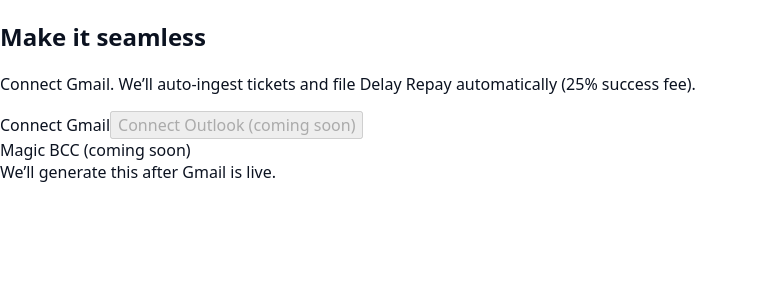
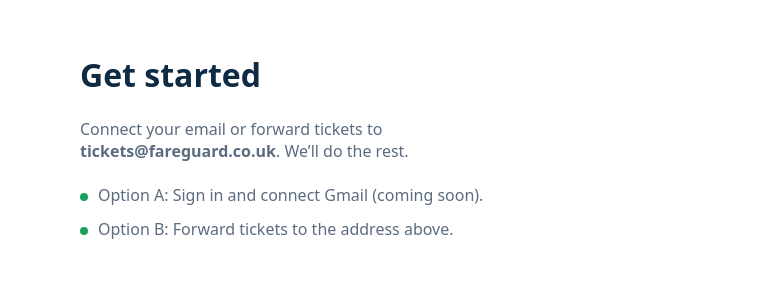
Before and after one commit to fareguard/fg-rail-pwa-starter, a Next.js app: page /onboarding in a window 1280 px wide. Shown: the top 300 px of the page, without its empty margins (0-757 px from the left). Built offline with nearby package versions, Linux system fonts and the light colour scheme.

Commit message:
Update page.tsx

```diff
--- a/app/(app)/onboarding/page.tsx
+++ b/app/(app)/onboarding/page.tsx
@@ -1,37 +1,13 @@
-import Link from "next/link";
-
-export default function Onboarding() {
+// app/onboarding/page.tsx
+export default function Onboarding(){
   return (
-    <main className="min-h-screen px-6 pt-20">
-      <h2 className="text-xl font-bold">Make it seamless</h2>
-      <p className="text-neutral-300 mt-2">
-        Connect Gmail. We’ll auto-ingest tickets and file Delay Repay automatically (25% success fee).
-      </p>
-
-      <div className="space-y-3 mt-6">
-        <Link
-          href="/api/auth/google/start"
-          className="block w-full text-center bg-brand-orange text-black px-4 py-3 rounded-2xl font-semibold"
-        >
-          Connect Gmail
-        </Link>
-
-        <button
-          className="w-full bg-white/30 text-white/60 px-4 py-3 rounded-2xl font-semibold cursor-not-allowed"
-          disabled
-          aria-disabled="true"
-          title="Outlook coming soon"
-        >
-          Connect Outlook (coming soon)
-        </button>
-
-        <div className="bg-neutral-900 rounded-2xl p-4 opacity-50">
-          <div className="font-semibold">Magic BCC (coming soon)</div>
-          <div className="text-neutral-500 mt-1 text-sm">
-            We’ll generate this after Gmail is live.
-          </div>
-        </div>
-      </div>
+    <main className="container" style={{padding:"32px 0"}}>
+      <h1 style={{color:"var(--fg-navy)"}}>Get started</h1>
+      <p className="sub">Connect your email or forward tickets to <b>tickets@fareguard.co.uk</b>. We’ll do the rest.</p>
+      <ul className="list" style={{marginTop:12}}>
+        <li><span className="dot" /> Option A: Sign in and connect Gmail (coming soon).</li>
+        <li><span className="dot" /> Option B: Forward tickets to the address above.</li>
+      </ul>
     </main>
   );
 }
```
